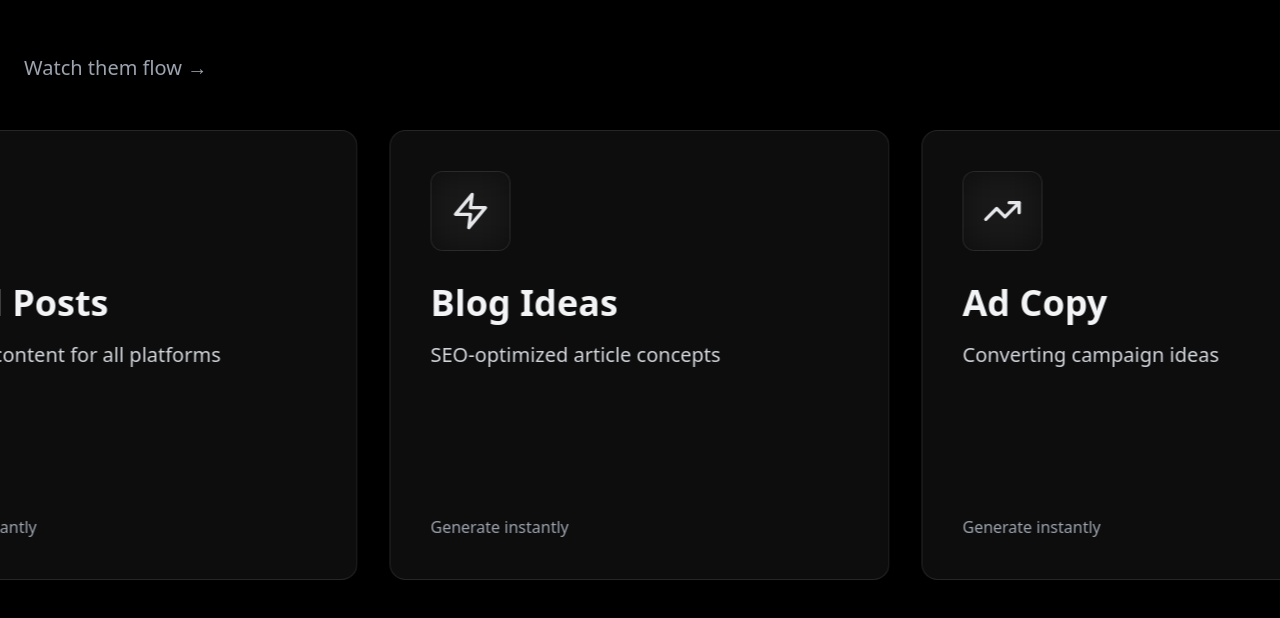
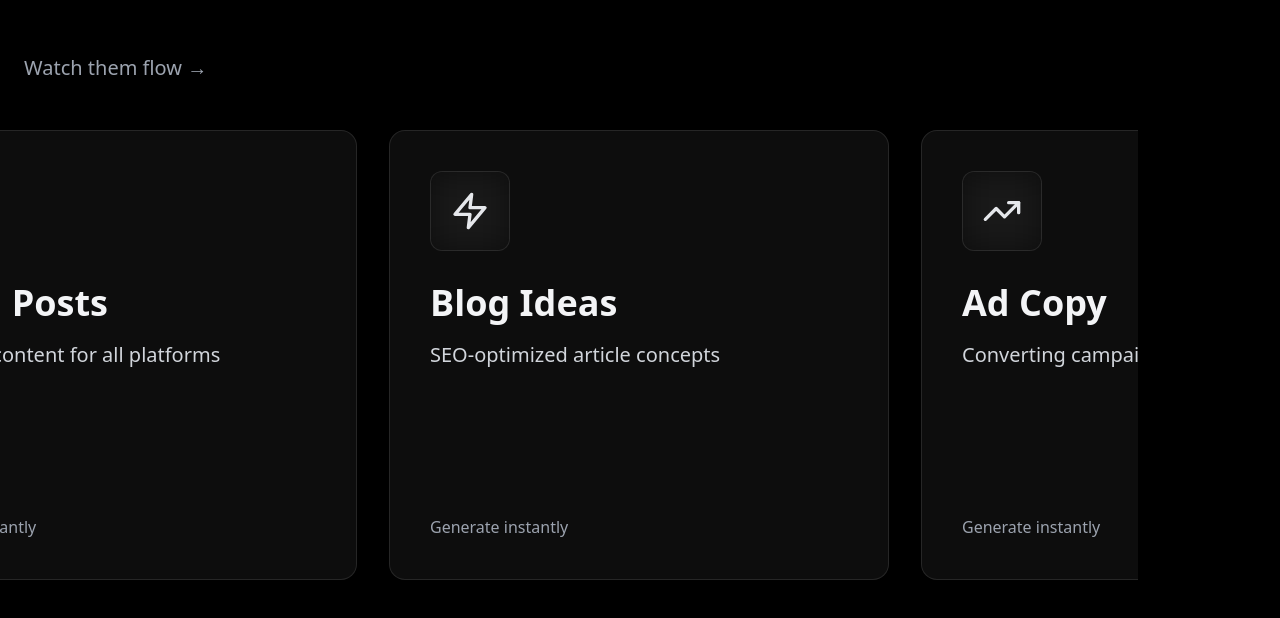
Before and after one commit to IncDrops/incdrops-frontend, a React (Vite) app: page / in a window 1280 px wide. Shown: the part 938-1556 px from the top of the page. Built offline with nearby package versions, Linux system fonts and the light colour scheme.

Commit message:
Added swipe function to cards on landing page

```diff
--- a/src/LandingPage.jsx
+++ b/src/LandingPage.jsx
@@ -180,15 +180,35 @@ export default function IncDropsLanding() {
           <h2 className="text-5xl font-bold mb-4 bg-gradient-to-r from-gray-200 to-gray-400 bg-clip-text text-transparent">
             Every Type of Content
           </h2>
-          <p className="text-xl text-gray-400">Watch them flow →</p>
+          <p className="text-xl text-gray-400">Watch them flow → <span className="md:hidden text-sm">(or swipe)</span></p>
         </div>
 
         <div className="relative overflow-hidden">
-          <div className="flex gap-8 animate-scroll-horizontal">
+          <div
+            className="flex gap-8 animate-scroll-horizontal touch-pan-x"
+            style={{
+              overflowX: 'auto',
+              scrollSnapType: 'x mandatory',
+              WebkitOverflowScrolling: 'touch',
+              scrollbarWidth: 'none',
+              msOverflowStyle: 'none'
+            }}
+            onTouchStart={(e) => {
+              const container = e.currentTarget;
+              container.style.animationPlayState = 'paused';
+            }}
+            onTouchEnd={(e) => {
+              const container = e.currentTarget;
+              setTimeout(() => {
+                container.style.animationPlayState = 'running';
+              }, 3000);
+            }}
+          >
             {[...contentTypes, ...contentTypes].map((item, i) => (
               <div
                 key={i}
-                className="min-w-[500px] h-[450px] bg-white/5 backdrop-blur-xl border border-white/10 rounded-2xl p-10 hover:bg-white/10 hover:border-white/20 transition-all duration-300 hover:scale-105 flex flex-col items-start justify-between"
+                className="min-w-[500px] h-[450px] bg-white/5 backdrop-blur-xl border border-white/10 rounded-2xl p-10 hover:bg-white/10 hover:border-white/20 transition-all duration-300 hover:scale-105 flex flex-col items-start justify-between flex-shrink-0"
+                style={{ scrollSnapAlign: 'start' }}
               >
                 <div>
                   <div className="w-20 h-20 bg-gradient-to-br from-gray-400/20 to-gray-600/20 backdrop-blur-lg rounded-xl flex items-center justify-center mb-8 border border-white/10">
```
